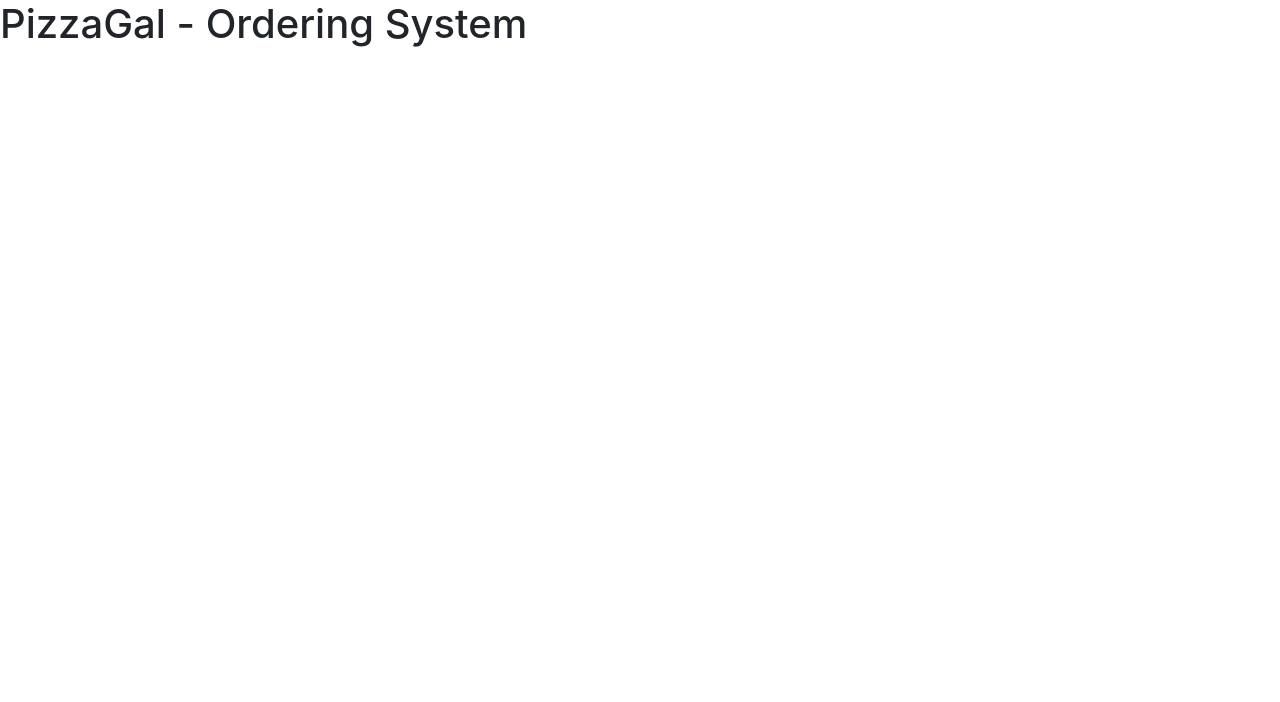
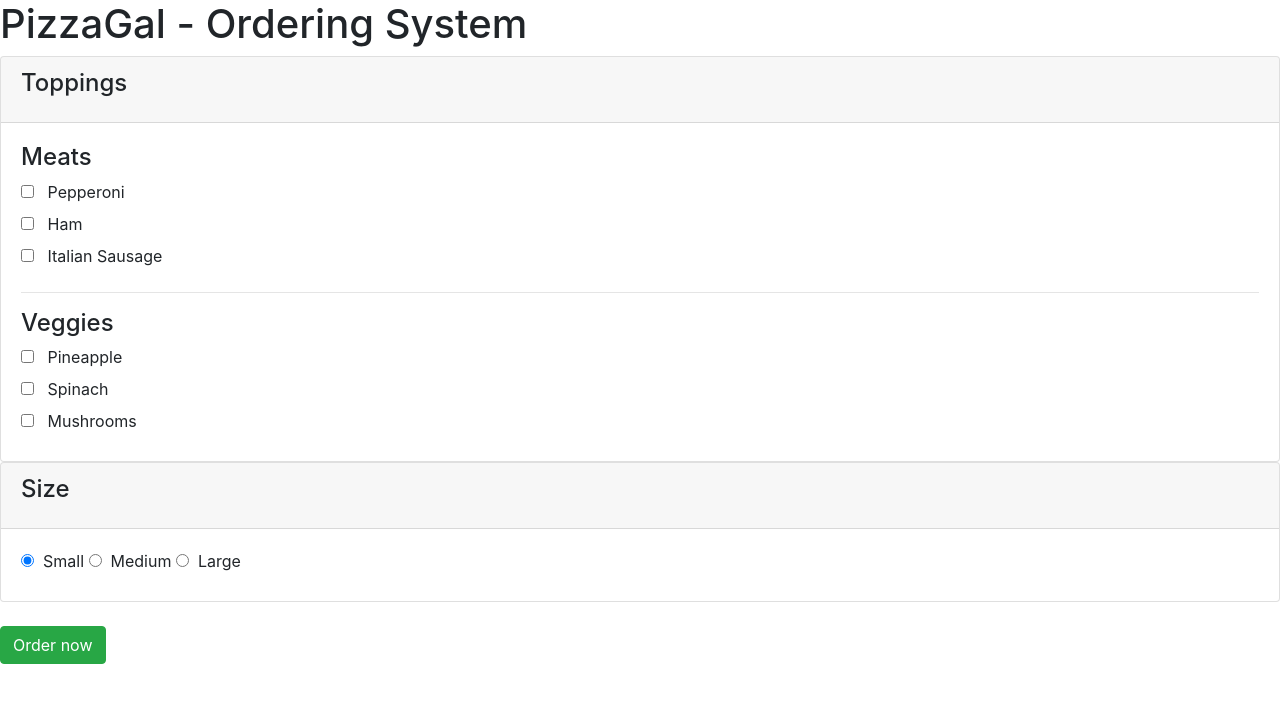
Before and after one commit to sn31/pizza-order, a plain HTML site: page index.html in a window 1280 px wide. Drawn offline with nearby package versions, Linux system fonts and the light colour scheme; a web font is replaced by a local one.

Commit message:
add toppings and size options

```diff
--- a/index.html
+++ b/index.html
@@ -19,7 +19,52 @@
     </header>
     <main>
         <section class="orderInput">
+            <form id="orderInput">
+                <div class="card">
+                    <div class="card-header">
+                        <h4 class="card-title">Toppings</h4>
+                    </div>
+                    <div class="card-body">
+                        <div class="checkbox">
+                            <h4> Meats</h4>
+                            <label>
+                                <input type="checkbox" value="">&nbsp; &nbsp;Pepperoni</label>
+                            <br>
+                            <label>
+                                <input type="checkbox" value="">&nbsp; &nbsp;Ham</label>
+                            <br>
+                            <label>
+                                <input type="checkbox" value="">&nbsp; &nbsp;Italian Sausage</label>
+                            <hr>
+                            <h4>Veggies</h4>
 
+                            <label>
+                                <input type="checkbox" value="">&nbsp; &nbsp;Pineapple</label>
+                            <br>
+                            <label>
+                                <input type="checkbox" value="">&nbsp; &nbsp;Spinach</label>
+                            <br>
+                            <label>
+                                <input type="checkbox" value="">&nbsp; &nbsp;Mushrooms</label>
+                        </div>
+                    </div>
+                </div>
+                <div class="card">
+                    <div class="card-header">
+                        <h4 class="card-title">Size</h4>
+                    </div>
+                    <div class="card-body">
+                        <label class="radio">
+                            <input type="radio" name="optradio" checked>&nbsp;&nbsp;Small</label>
+                        <label class="radio">
+                            <input type="radio" name="optradio">&nbsp;&nbsp;Medium</label>
+                        <label class="radio">
+                            <input type="radio" name="optradio">&nbsp;&nbsp;Large</label>
+                    </div>
+                </div>
+                <br>
+                <button type="submit" class="btn btn-success">Order now</button>
+            </form>
         </section>
         <section class="receipt">
 
```
